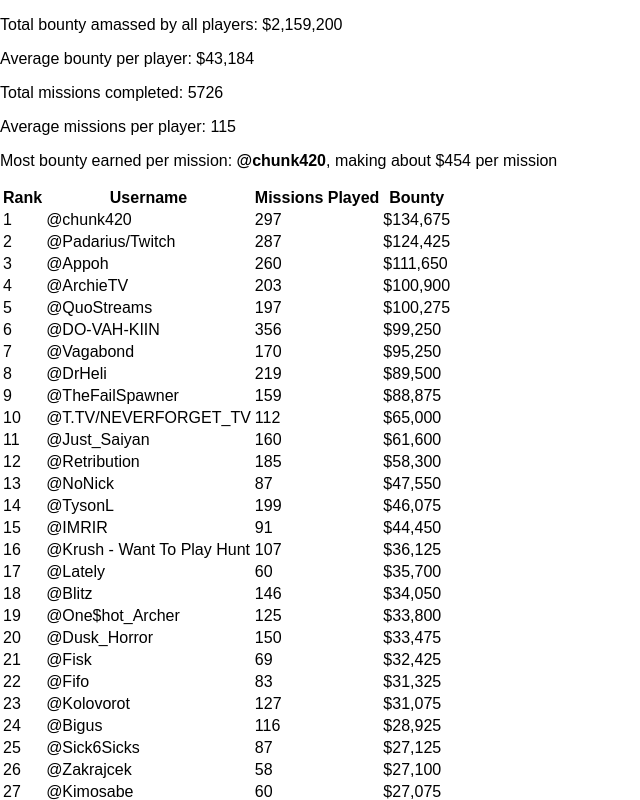
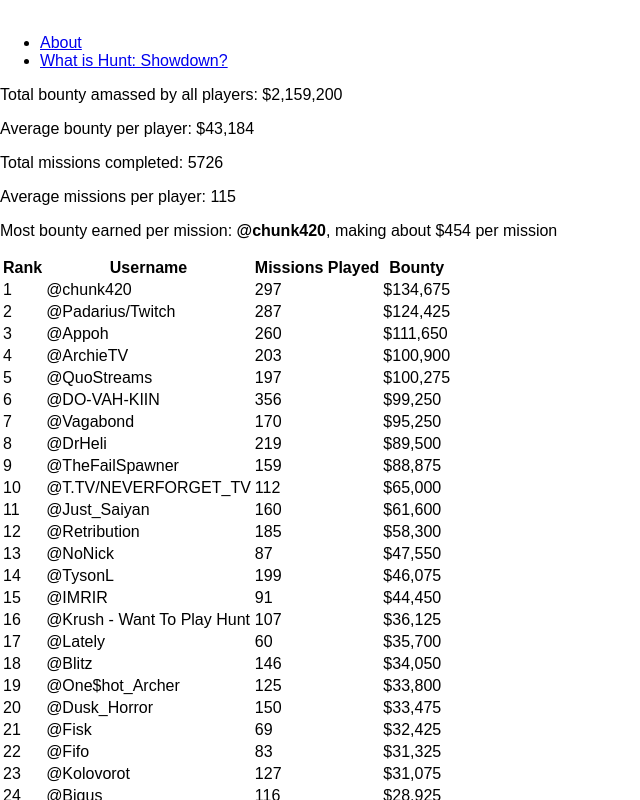
Before and after one commit to adriantoddross/huntshowdown-soloevent, a React (Create React App) app: page / in a window 1280 px wide. Shown: the top 800 px of the page, without its empty margins (0-640 px from the left). Built offline with nearby package versions, Linux system fonts and the light colour scheme.

Commit message:
Render Navbar component

```diff
--- a/src/App.js
+++ b/src/App.js
@@ -2,6 +2,7 @@ import React, { Component } from 'react';
 import './App.css';
 
 import Leaderboard from './leaderboard.json'; // import leaderboard JSON data
+import Navbar from './components/Navbar';
 import Overview from './components/Overview';
 import Table from './components/Table';
 
@@ -30,6 +31,10 @@ class App extends Component {
   render() {
     return (
       <div>
+        <header>
+          <Navbar/>
+        </header>
+        <body>
           <Overview
             stats={this.state.data}
           />
@@ -37,7 +42,11 @@ class App extends Component {
             stats={this.state.data}
             sortByUsername={this.sortByString}
             sortByMissionsPlayed={this.sortByNumber}
-          sortByBounty={this.sortByNumber}/>
+            sortByBounty={this.sortByNumber}
+          />
+        </body>
+        {/* <footer></footer> */}
+
       </div>
     );
   }
```
Lines whose indentation alone changed are shown as unchanged.
